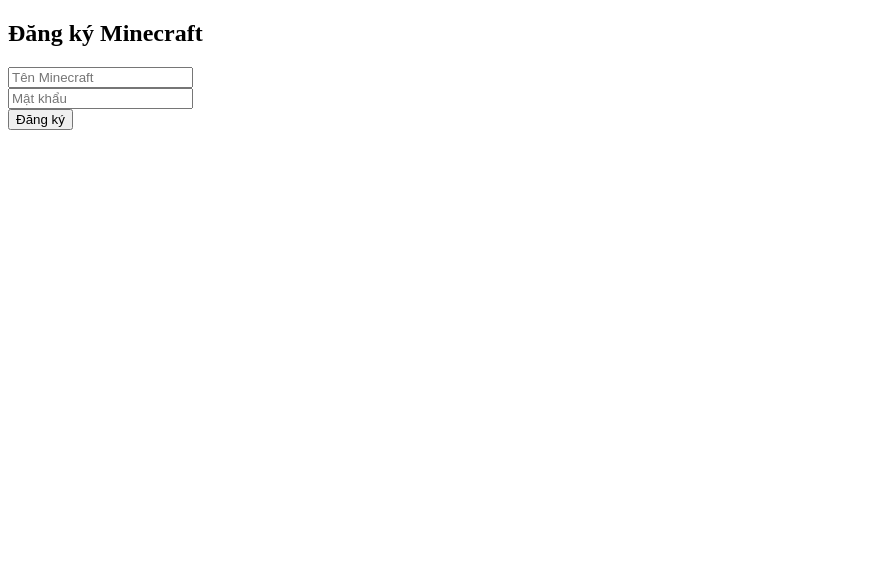
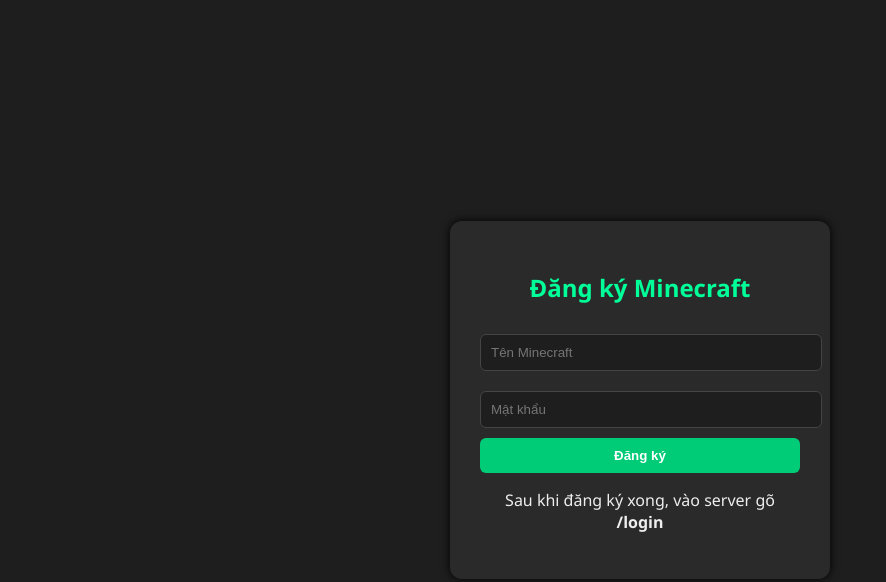
Before and after one commit to Ntrkhangnekk/register, a plain HTML site: page index.html in a window 1280 px wide. Shown: the whole page, without its empty margins (0-886 px from the left). Drawn offline with Linux system fonts and the light colour scheme.

Commit message:
Update index.html

```diff
--- a/index.html
+++ b/index.html
@@ -1,13 +1,73 @@
 <!-- public/index.html -->
 <!DOCTYPE html>
-<html>
-<head><title>Đăng ký tài khoản Minecraft</title></head>
+<html lang="vi">
+<head>
+  <meta charset="UTF-8" />
+  <meta name="viewport" content="width=device-width, initial-scale=1.0"/>
+  <title>Đăng ký Minecraft</title>
+  <style>
+    body {
+      background: #1e1e1e;
+      font-family: 'Segoe UI', sans-serif;
+      color: #eee;
+      display: flex;
+      justify-content: center;
+      align-items: center;
+      height: 100vh;
+      margin: 0;
+    }
+    .form-box {
+      background: #2a2a2a;
+      padding: 30px;
+      border-radius: 12px;
+      box-shadow: 0 0 10px #000;
+      width: 320px;
+    }
+    h2 {
+      text-align: center;
+      margin-bottom: 20px;
+      color: #00ff99;
+    }
+    input {
+      width: 100%;
+      padding: 10px;
+      margin: 10px 0;
+      background: #1e1e1e;
+      border: 1px solid #444;
+      border-radius: 6px;
+      color: #fff;
+    }
+    button {
+      width: 100%;
+      padding: 10px;
+      background: #00cc77;
+      border: none;
+      border-radius: 6px;
+      color: white;
+      font-weight: bold;
+      cursor: pointer;
+      transition: background 0.3s ease;
+    }
+    button:hover {
+      background: #00ff99;
+    }
+    .msg {
+      text-align: center;
+      margin-top: 15px;
+    }
+  </style>
+</head>
 <body>
-  <h2>Đăng ký Minecraft</h2>
-  <form action="/register" method="POST">
-    <input name="username" placeholder="Tên Minecraft" required><br>
-    <input name="password" type="password" placeholder="Mật khẩu" required><br>
-    <button type="submit">Đăng ký</button>
-  </form>
+  <div class="form-box">
+    <h2>Đăng ký Minecraft</h2>
+    <form action="/register" method="POST">
+      <input name="username" placeholder="Tên Minecraft" required />
+      <input name="password" type="password" placeholder="Mật khẩu" required />
+      <button type="submit">Đăng ký</button>
+    </form>
+    <div class="msg">
+      <p>Sau khi đăng ký xong, vào server gõ <b>/login</b></p>
+    </div>
+  </div>
 </body>
 </html>
```
